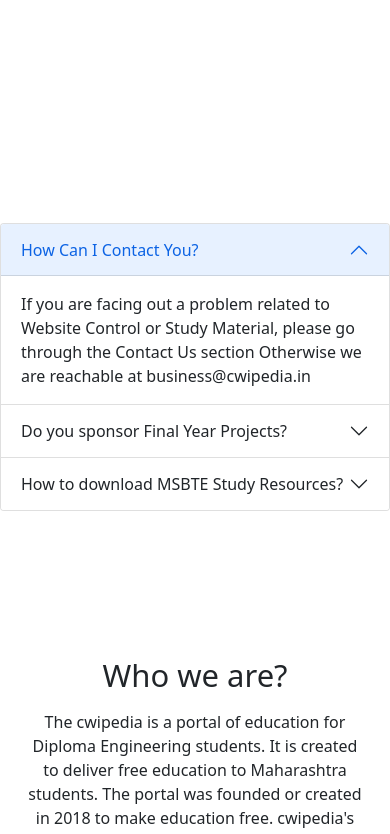
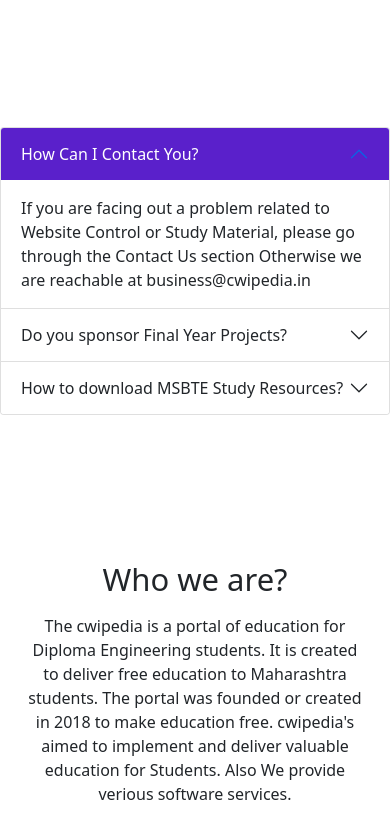
Before and after one commit to aditiaher/home.cwipedia.in, a React (Create React App) app: page / in a window 390 px wide. Shown: the part 3700-4534 px from the top of the page. Built offline with nearby package versions, Linux system fonts and the light colour scheme.

Commit message:
Changes added

```diff
--- a/src/Components/accordion.component.js
+++ b/src/Components/accordion.component.js
@@ -3,45 +3,41 @@
 
     return (
         <>
-            <br></br>
-            <br></br>
-            <br></br>
-            <br></br>
-            <div class="row d-flex justify-content-center " >
-                <div class="col-sm-8 ">
-                    <div class="accordion" id="accordionExample">
-                        <div class="accordion-item">
-                            <h2 class="accordion-header" id="headingOne">
-                                <button class="accordion-button" type="button" data-bs-toggle="collapse" data-bs-target="#collapseOne" aria-expanded="true" aria-controls="collapseOne">
+            <div className="row d-flex justify-content-center " >
+                <div className="col-sm-8 ">
+                    <div className="accordion" id="accordionExample">
+                        <div className="accordion-item">
+                            <h2 className="accordion-header" id="headingOne">
+                                <button className="accordion-button" type="button" data-bs-toggle="collapse" data-bs-target="#collapseOne" aria-expanded="true" aria-controls="collapseOne">
                                     How Can I Contact You?
                                     </button>
                             </h2>
-                            <div id="collapseOne" class="accordion-collapse collapse show" aria-labelledby="headingOne" data-bs-parent="#accordionExample">
-                                <div class="accordion-body">
+                            <div id="collapseOne" className="accordion-collapse collapse show" aria-labelledby="headingOne" data-bs-parent="#accordionExample">
+                                <div className="accordion-body">
                                     If you are facing out a problem related to Website Control or Study Material, please go through the Contact Us section Otherwise we are reachable at business@cwipedia.in
                                     </div>
                             </div>
                         </div>
-                        <div class="accordion-item">
-                            <h2 class="accordion-header" id="headingTwo">
-                                <button class="accordion-button collapsed" type="button" data-bs-toggle="collapse" data-bs-target="#collapseTwo" aria-expanded="false" aria-controls="collapseTwo">
+                        <div className="accordion-item">
+                            <h2 className="accordion-header" id="headingTwo">
+                                <button className="accordion-button collapsed" type="button" data-bs-toggle="collapse" data-bs-target="#collapseTwo" aria-expanded="false" aria-controls="collapseTwo">
                                     Do you sponsor Final Year Projects?
                                     </button>
                             </h2>
-                            <div id="collapseTwo" class="accordion-collapse collapse" aria-labelledby="headingTwo" data-bs-parent="#accordionExample">
-                                <div class="accordion-body">
+                            <div id="collapseTwo" className="accordion-collapse collapse" aria-labelledby="headingTwo" data-bs-parent="#accordionExample">
+                                <div className="accordion-body">
                                     Yes, we do that. For this your need to contact us at business@cwipedia.in Our Team will get back to you.
                                     </div>
                             </div>
                         </div>
-                        <div class="accordion-item">
-                            <h2 class="accordion-header" id="headingThree">
-                                <button class="accordion-button collapsed" type="button" data-bs-toggle="collapse" data-bs-target="#collapseThree" aria-expanded="false" aria-controls="collapseThree">
+                        <div className="accordion-item">
+                            <h2 className="accordion-header" id="headingThree">
+                                <button className="accordion-button collapsed" type="button" data-bs-toggle="collapse" data-bs-target="#collapseThree" aria-expanded="false" aria-controls="collapseThree">
                                     How to download MSBTE Study Resources?
                                     </button>
                             </h2>
-                            <div id="collapseThree" class="accordion-collapse collapse" aria-labelledby="headingThree" data-bs-parent="#accordionExample">
-                                <div class="accordion-body">
+                            <div id="collapseThree" className="accordion-collapse collapse" aria-labelledby="headingThree" data-bs-parent="#accordionExample">
+                                <div className="accordion-body">
                                     Hold on, we are here to answer your question, You Can able to download all study material under Diploma Engineering Section or Using Our Android App " MSBTE Practice" and "MSBTE Syllabus".
                                     </div>
                             </div>
--- a/src/index.css
+++ b/src/index.css
@@ -402,3 +402,24 @@
   color: #000 !important;
   border: none !important;
 }
+
+.row.d-flex.justify-content-center{
+  margin-top: 100px;
+}
+
+.accordion button[aria-expanded='true'] {
+  background-color: #5A20CB;
+  color: white;
+  border: none;
+  outline: none;
+  box-shadow: none;
+  }
+
+.accordion button,
+.accordion button:focus,
+.accordion button:active
+{
+  border: none;
+  outline: none;
+  box-shadow: none;
+}
```
